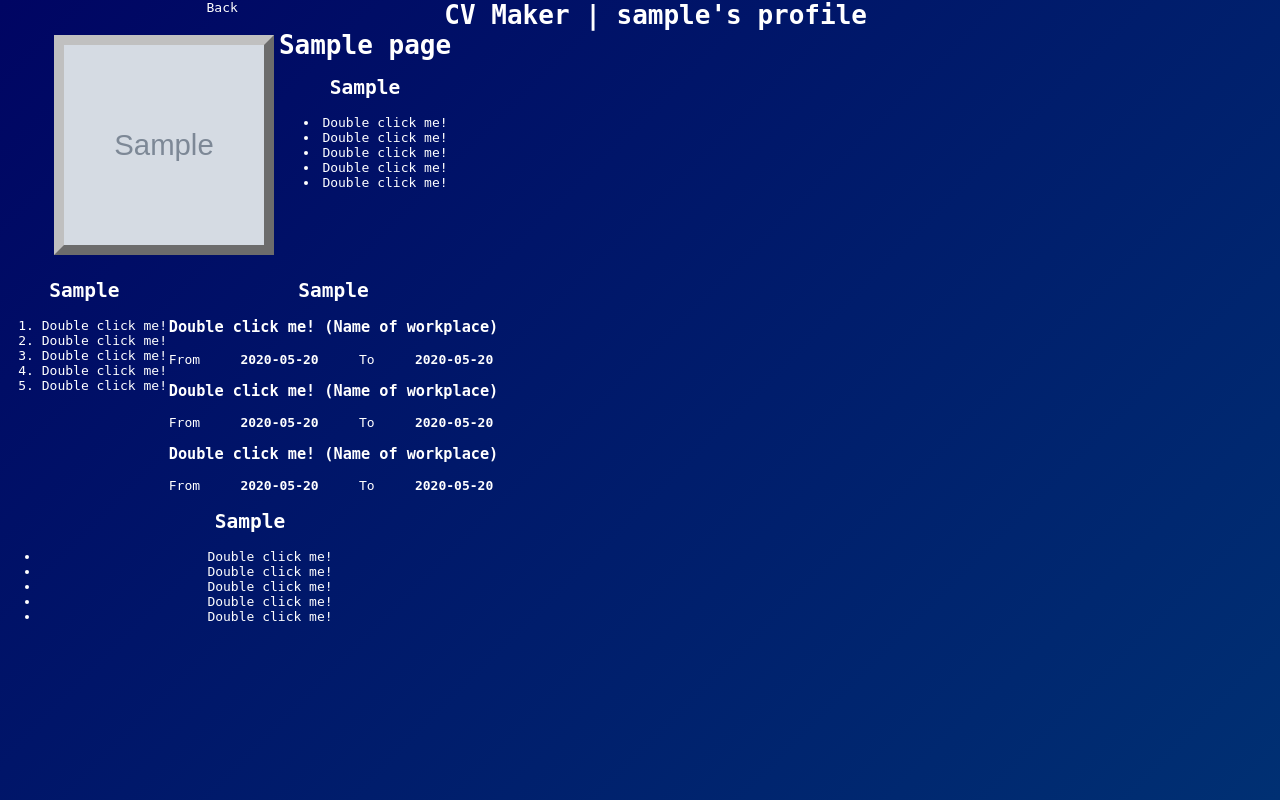
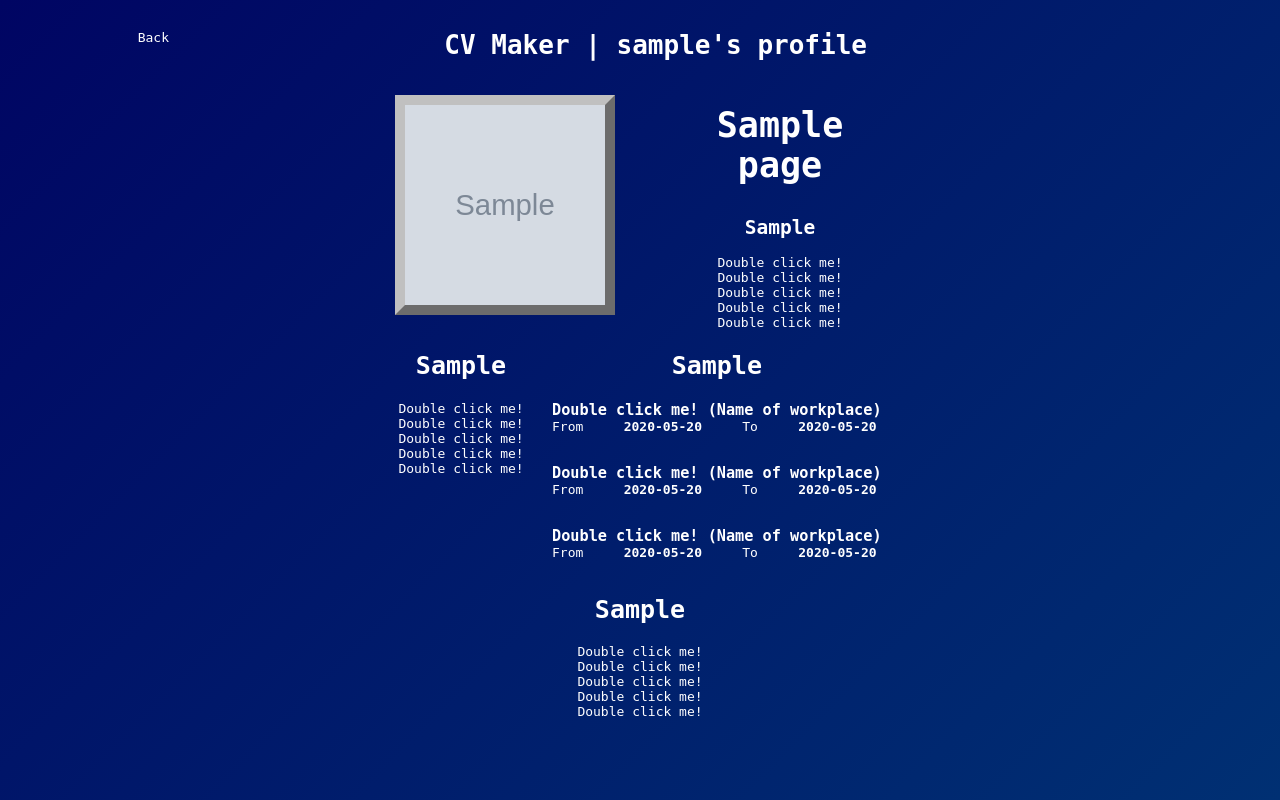
Before and after one commit to JoristerWolbeek/Eindproject-Jaar--804d9612, a PHP site: page /Eindproject-Jaar--804d9612/profile.php?selected_user=1 in a window 1280 px wide. Run offline with PHP 8.4, Linux system fonts and the light colour scheme; tables that the repository leaves empty or names only in its code hold one stand-in row (values such as "Sample post"); grey boxes marked "Sample" are stand-in pictures; data that the repository does not hold is empty.

Commit message:
profile and summary css gemaakt

```diff
--- a/css/style.css
+++ b/css/style.css
@@ -71,7 +71,7 @@ body{
     align-items: center;
 }
 
-.field{
+.field, .in_summary{
     background-color: transparent;
     margin: 5px;
     border: none;
@@ -82,7 +82,7 @@ body{
     transition: ease-in-out, width .35s ease-in-out;
 }
 
-.field:hover,:focus{
+.field, .in_summary:hover,:focus{
     background-color: transparent;
     width:  350px;
     transition: ease-in-out, width .35s ease-in-out;
@@ -228,3 +228,66 @@ a:hover{
 #resetPhpTitel{
     margin-top:70px;
 }
+
+/* css for profile.php */
+
+#name{
+    font-size: 35px;
+    padding: 15px;
+}
+
+#header_container{
+    margin-bottom: 30px;
+    margin-top: 30px;
+    display: flex;
+    justify-content: space-around;
+    flex-direction: row;
+}
+
+#underNameContainer{
+    margin-left: 50px;
+
+}
+
+ul{
+    padding: 0px;
+    margin: 0px;
+    list-style-type: none;
+}
+
+ol{
+    padding: 0px;
+    margin: 0px;
+    list-style-type: none;
+}
+
+#skills{
+    font-size: 25px;
+}
+
+#work{
+    font-size: 25px;
+}
+
+#iets{
+    padding: 0px 20px 30px 0px;
+}
+
+#personalia1{
+    margin: 20px;
+    margin-top: 35px;
+    font-size: 25px;
+}
+
+#name_work1, #name_work2, #name_work3 {
+    margin-bottom: 0px;
+}
+
+#name_work1{
+    margin-top: 5px;
+}
+
+#name_work2, #name_work3 {
+    margin-bottom: 0px;
+    margin-top: 30px;
+}
--- a/profile.php
+++ b/profile.php
@@ -63,7 +63,8 @@ function array_push_assoc($array, $key, $value){
             </div>
     </header>
     <body>
-        <div class="overlord">
+    <center>
+        <div class="mainConntainer">
             <div id="top_container">
                 <div id="profile_pic_container"><?php
                     if($query){
@@ -81,7 +82,7 @@ function array_push_assoc($array, $key, $value){
                         <input id="up_pic" type="submit" name="submit" value="Upload" hidden>
                     </form>
                 </div>
-                <div>
+                <div id="underNameContainer">
                     <div>
                         <h1 class="switchTo" id="name"><?= $show['name']?></h1>
                         <form method='post'><input class='in' name='name' type='text' placeholder='<?= $show['name']?>' hidden>
@@ -100,7 +101,7 @@ function array_push_assoc($array, $key, $value){
                 </div>
             </div>
             <div id="mid_container">
-                <div>
+                <div id="iets">
                     <input class='in' name='skills' type='text' placeholder='<?= $show['skills']?>' hidden>
                     <h2 class="switchTo" id="skills"><?= $show['skills']?></h2>
                     <ol>
```
Also changed, not shown: summary.php (+2 -6 lines).
